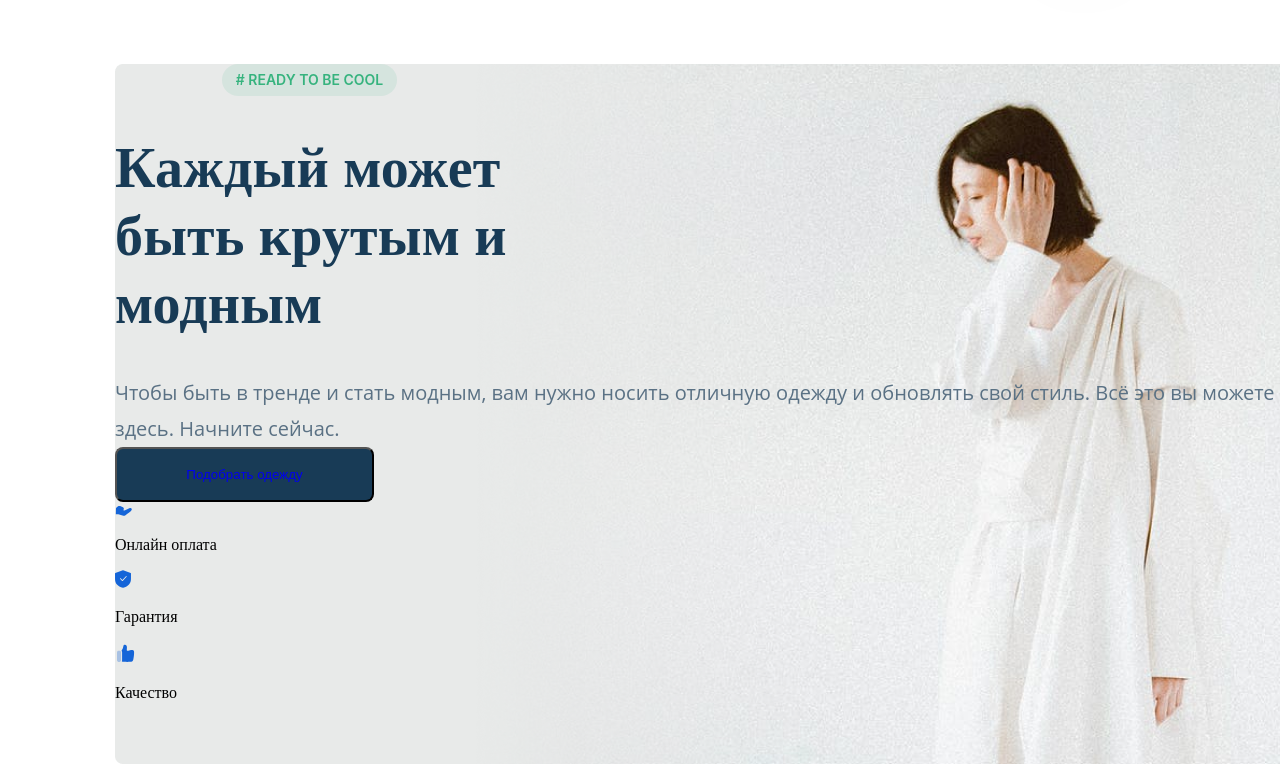
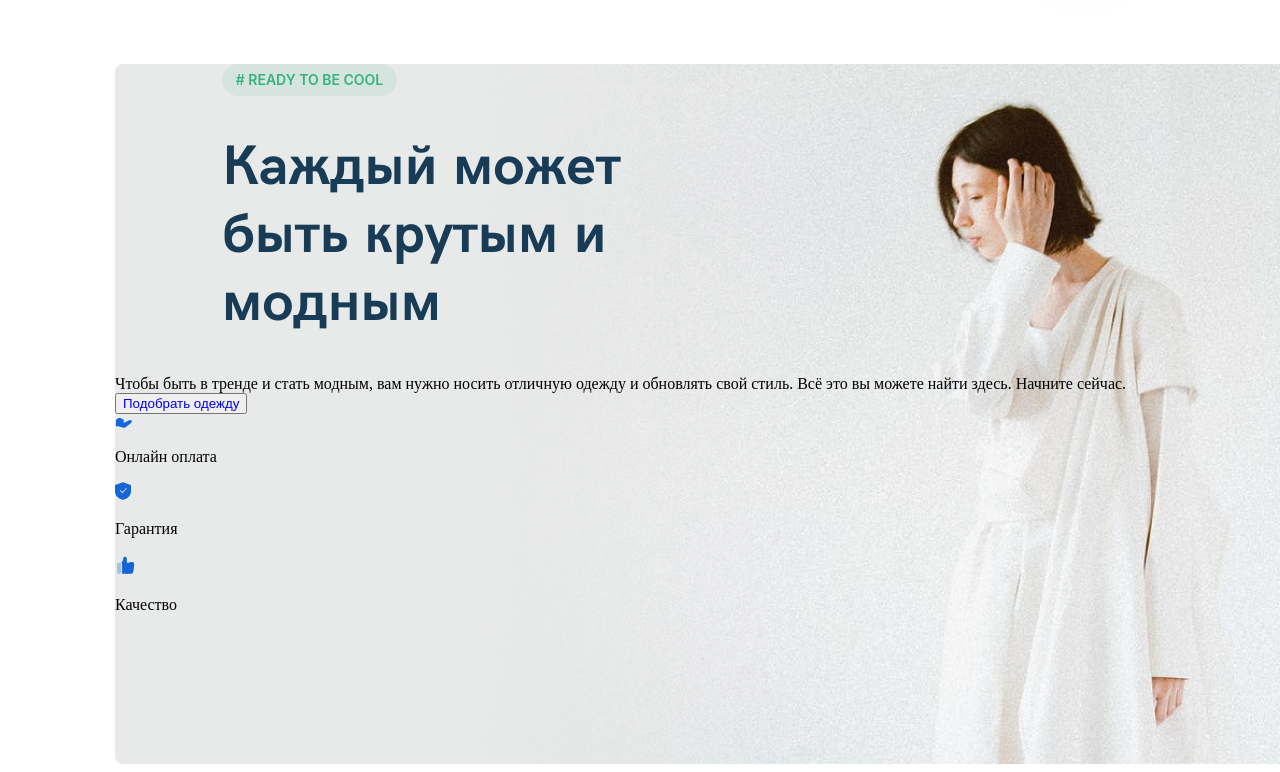
Before and after one commit to Zvezegor/ehya, a plain HTML site: page index.html in a window 1280 px wide. Shown: the part 111-883 px from the top of the page. Drawn offline with Linux system fonts and the light colour scheme.

Commit message:
fix title

```diff
--- a/styles/blocks/_hero.scss
+++ b/styles/blocks/_hero.scss
@@ -42,32 +42,26 @@
       }
     }
     &__title {
-      font-family: HK Grotesk;
+      font-family: "HKGrotesk-Bold";
       font-size: 56px;
       font-weight: 700;
       line-height: 68px;
-      letter-spacing: 0.20000000298023224px;
+      letter-spacing: 0.2px;
       text-align: left;
       /* or 121% */
       height: 204px;
       width: 425px;
+      margin-left: 107px;
       left: 0px;
       top: 60px;
-      border-radius: nullpx;
-
       color: #183b56;
     }
+  }
   &__main-text {
-      font-family: "Open Sans";
-      font-style: normal;
-      font-weight: 400;
-      font-size: 20px;
-      line-height: 36px;
-      /* or 180% */
-
-      color: #5a7184;
     height: 108px;
     width: 652px;
+    left: 0px;
+    top: 292px;
   }
   &__button {
     height: 55px;
@@ -80,4 +74,3 @@
     color: #fff;
   }
 }
-}
--- a/styles/styles.scss
+++ b/styles/styles.scss
@@ -1,3 +1,7 @@
 @import "_settings.scss";
 @import "blocks/_header";
 @import "blocks/_hero";
+@font-face {
+  font-family: "HKGrotesk-Bold";
+  src: url(../Fonts/hk-grotesk-bold.otf);
+}
```
Also changed, not shown: Fonts/hk-grotesk-bold.otf (added), css/styles.css, 3 other files. Lines whose indentation alone changed are shown as unchanged.
